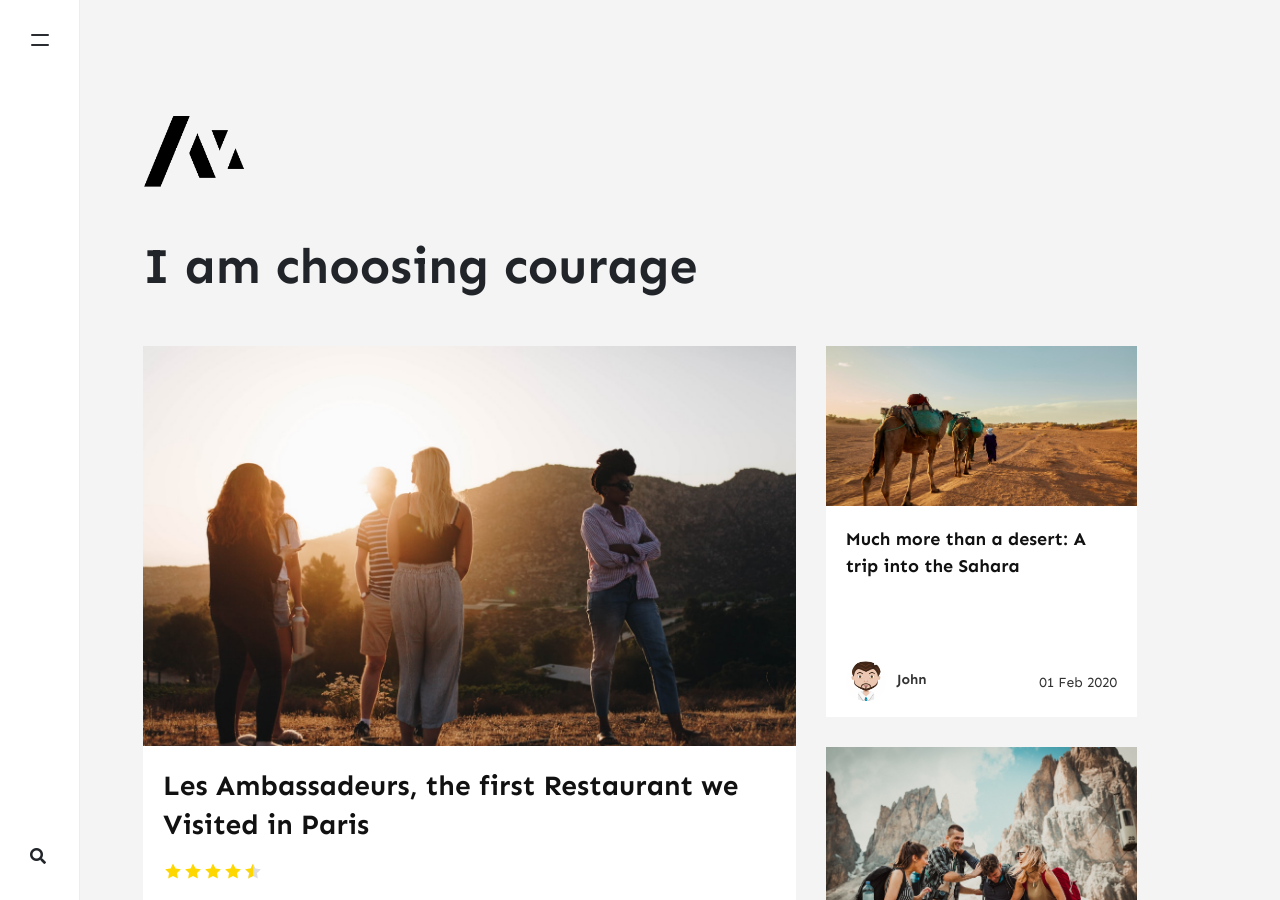
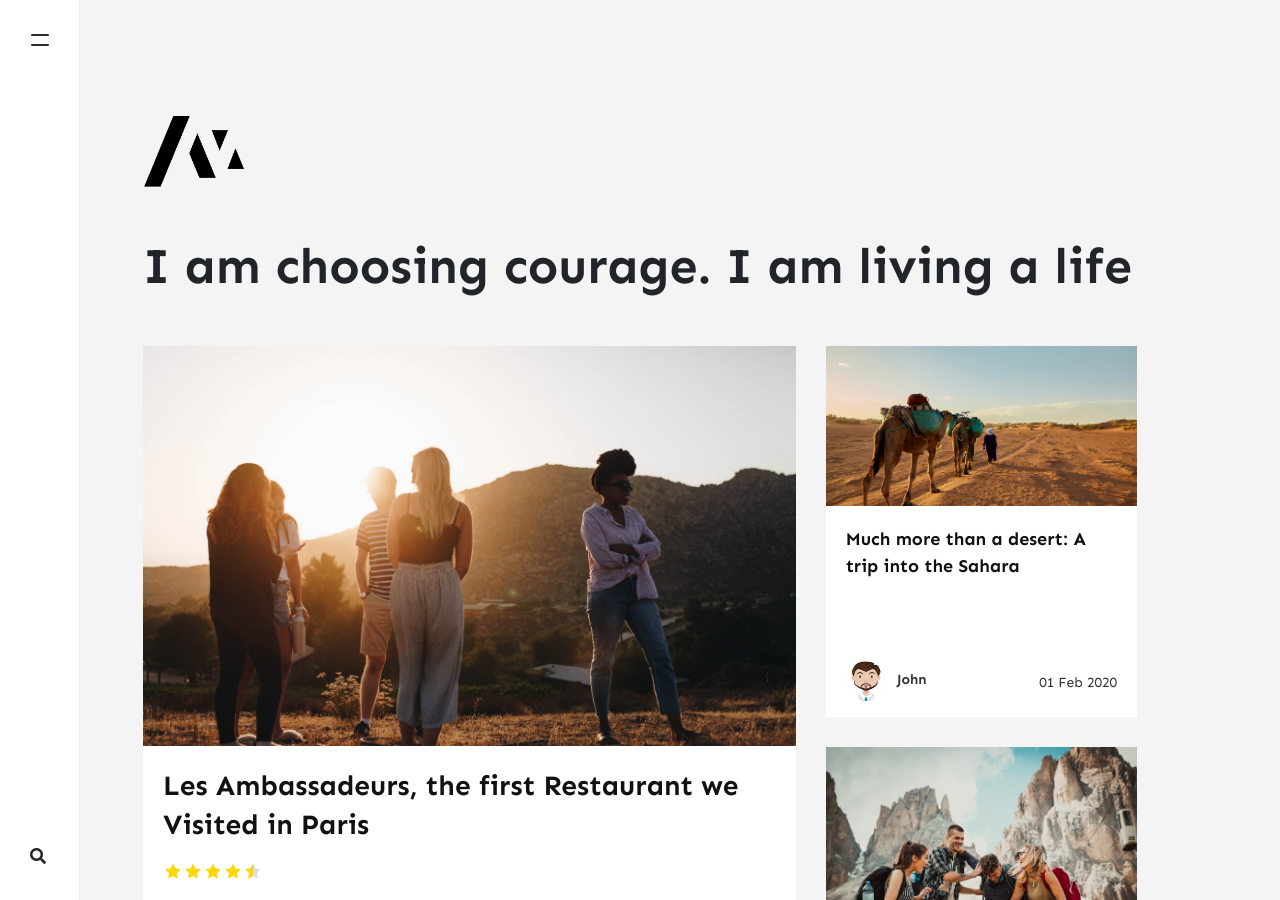
Before and after one commit to stackbit-projects/pleasant-squid-d6115, a Jekyll site: the page built from index.html, in a window 1280 px wide and 900 px high. Built offline with Jekyll 4.4.1, drawn with Linux system fonts in a browser that asks for light colours; nearby versions of some CDN libraries; the list of posts is cut into pages by our own code; comment, search, counter and statistics services are not loaded.

Commit message:
_config.yml: changed

```diff
--- a/_config.yml
+++ b/_config.yml
@@ -1,7 +1,7 @@
 name: Memoirs
 title: Memoirs
 description: >-
-  I am choosing courage
+  I am choosing courage. I am living a life
 logo: assets/images/logo.png
 favicon: assets/images/logo.png
 baseurl: ''
```
